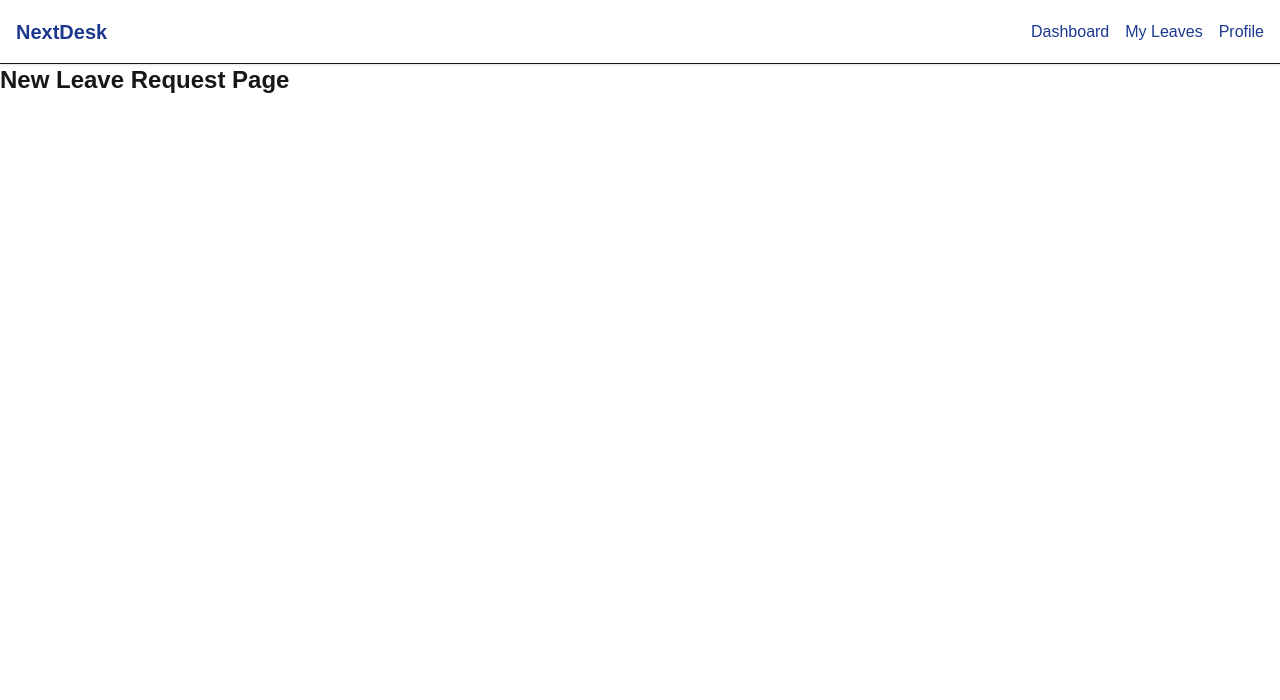
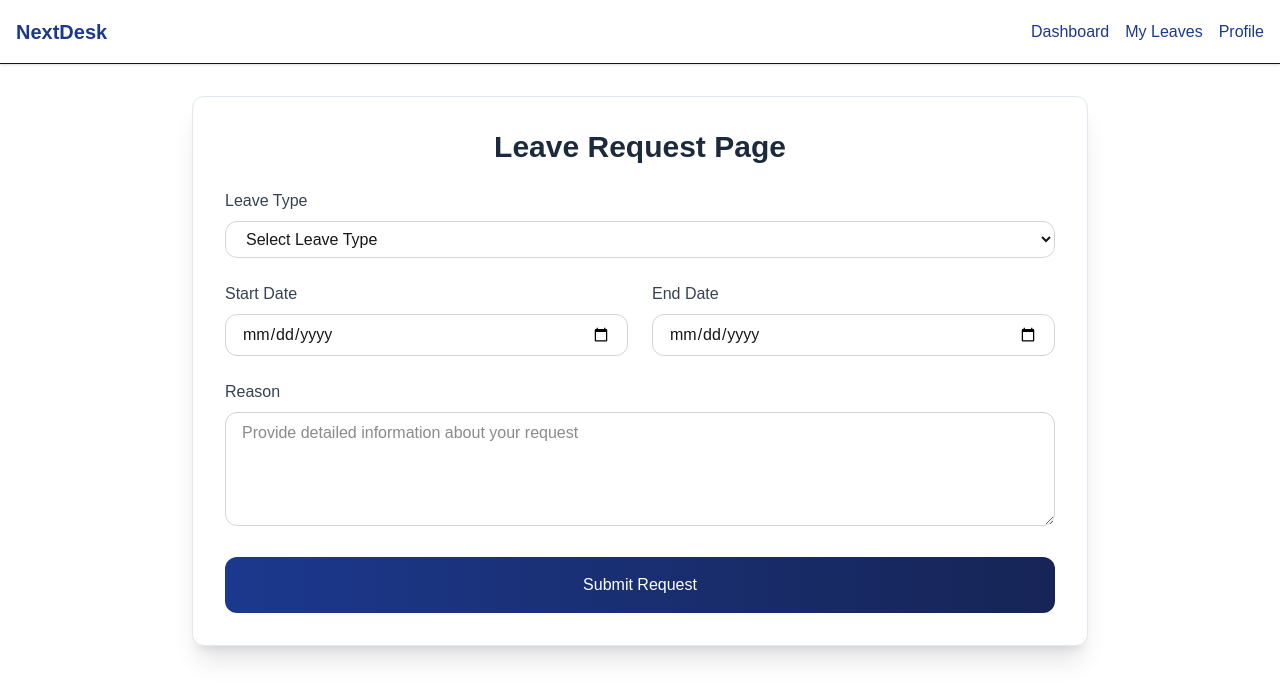
Before and after one commit to portgasalif/nextdesk, a Next.js app: page /leaveRequest/new-leave-request in a window 1280 px wide. Shown: the top 700 px of the page. Built offline with nearby package versions, Linux system fonts and the light colour scheme.

Commit message:
feat: Enhance form accessibility by adding HTML labels and IDs for inputs

```diff
--- a/src/app/(employee)/dashboardEmployee/new-request/page.tsx
+++ b/src/app/(employee)/dashboardEmployee/new-request/page.tsx
@@ -57,10 +57,15 @@ export default function NewRequestPage() {
         </h1>
         <form className="space-y-6" onSubmit={handleSubmit}>
           <div>
-            <label className="block font-medium text-slate-900 mb-2">
+            <label
+              htmlFor="category"
+              className="block font-medium text-slate-900 mb-2"
+            >
               Category
             </label>
             <select
+              id="category"
+              name="category"
               onChange={(e) => setCategory(e.target.value)}
               value={category}
               className="w-full px-4 py-2 border rounded-xl focus:border-blue-500 focus:ring-2 focus:ring-blue-500 border-gray-300"
@@ -77,10 +82,15 @@ export default function NewRequestPage() {
           </div>
 
           <div>
-            <label className="block font-medium text-slate-900 mb-2">
+            <label
+              htmlFor="subject"
+              className="block font-medium text-slate-900 mb-2"
+            >
               Subject
             </label>
             <input
+              id="subject"
+              name="subject"
               type="text"
               placeholder="Brief description of your request"
               required
@@ -89,12 +99,16 @@ export default function NewRequestPage() {
               onChange={(e) => setSubject(e.target.value)}
             />
           </div>
-
           <div>
-            <label className="block font-medium text-slate-900 mb-2">
+            <label
+              htmlFor="description"
+              className="block font-medium text-slate-900 mb-2"
+            >
               Description
             </label>
             <textarea
+              id="description"
+              name="description"
               placeholder="Provide detailed information about your request"
               required
               rows={4}
@@ -103,7 +117,6 @@ export default function NewRequestPage() {
               onChange={(e) => setDescription(e.target.value)}
             />
           </div>
-
           <div>
             <button
               type="submit"
--- a/src/app/(employee)/dashboardEmployee/page.tsx
+++ b/src/app/(employee)/dashboardEmployee/page.tsx
@@ -73,7 +73,7 @@ export default function DashboardEmployeePage() {
             className="text-white font-semibold py-3 px-5 w-full bg-gradient-to-r from-blue-900 to-blue-950 hover:from-blue-950 hover:to-blue-900 rounded-xl cursor-pointer "
             onClick={() => router.push("/dashboardEmployee/new-request")}
           >
-            New Leave Request
+            New Request
           </button>
         </div>
       </div>
--- a/src/app/(employee)/leaveRequest/new-leave-request/page.tsx
+++ b/src/app/(employee)/leaveRequest/new-leave-request/page.tsx
@@ -1,9 +1,111 @@
 "use client";
+import { useState } from "react";
+import { useRouter } from "next/navigation";
 
-export default function newLeaveRequestPage() {
+export default function NewLeaveRequestPage() {
+  const [leaveType, setLeaveType] = useState("");
+  const [startDate, setStartDate] = useState("");
+  const [endDate, setEndDate] = useState("");
+  const [reason, setReason] = useState("");
+  const [loading, setLoading] = useState(false);
+  const router = useRouter();
+
+  const handleSubmit = (e: React.FormEvent) => {
+    e.preventDefault();
+  };
   return (
-    <div>
-      <h1 className="text-2xl font-bold mb-4">New Leave Request Page</h1>
+    <div className="min-h-screen px-4 py-8">
+      <div className="max-w-4xl mx-auto bg-white rounded-xl shadow-xl border border-slate-200 p-8">
+        <h1 className="text-3xl font-bold mb-6 text-center text-slate-800">
+          Leave Request Page
+        </h1>
+        <form className="space-y-6" onSubmit={handleSubmit}>
+          <div>
+            <label
+              htmlFor="leave-type-select"
+              className="block  font-medium text-gray-700 mb-2"
+            >
+              Leave Type
+            </label>
+            <select
+              id="leave-type-select"
+              name="leave-type-select"
+              onChange={(e) => setLeaveType(e.target.value)}
+              value={leaveType}
+              className="w-full px-4 py-2 border border-gray-300 rounded-xl focus:outline-none focus:ring-2 focus:ring-blue-500 focus:border-transparent transition-all"
+              required
+            >
+              <option value="">Select Leave Type</option>
+              <option value="Annual Leave">Annual Leave</option>
+              <option value="Sick Leave">Sick Leave</option>
+              <option value="Emergency Leave">Emergency Leave</option>
+              <option value="Other">Other</option>
+            </select>
+          </div>
+          <div className="flex gap-6">
+            <div className="flex-1">
+              <label
+                htmlFor="start-date"
+                className="block  font-medium text-gray-700 mb-2"
+              >
+                Start Date
+              </label>
+              <input
+                id="start-date"
+                name="start-date"
+                type="date"
+                className="w-full px-4 py-2 border border-gray-300 rounded-xl focus:outline-none focus:ring-2 focus:ring-blue-500 focus:border-transparent transition-all"
+                value={startDate}
+                onChange={(e) => setStartDate(e.target.value)}
+              />
+            </div>
+            <div className="flex-1">
+              <label
+                htmlFor="end-date"
+                className="block  font-medium text-gray-700 mb-2"
+              >
+                End Date
+              </label>
+              <input
+                id="end-date"
+                name="end-date"
+                type="date"
+                className="w-full px-4 py-2 border border-gray-300 rounded-xl focus:outline-none focus:ring-2 focus:ring-blue-500 focus:border-transparent transition-all"
+                value={endDate}
+                onChange={(e) => setEndDate(e.target.value)}
+              />
+            </div>
+          </div>
+
+          <div>
+            <label
+              htmlFor="reason"
+              className="block font-medium text-gray-700 mb-2"
+            >
+              Reason
+            </label>
+            <textarea
+              id="reason"
+              name="reason"
+              placeholder="Provide detailed information about your request"
+              rows={4}
+              className="w-full px-4 py-2 border border-gray-300 rounded-xl focus:outline-none focus:ring-2 focus:ring-blue-500 focus:border-transparent transition-all"
+              value={reason}
+              onChange={(e) => setReason(e.target.value)}
+              required
+            />
+          </div>
+          <div>
+            <button
+              type="submit"
+              className="w-full text-white py-4 px-6 rounded-xl bg-gradient-to-r from-blue-900 to-blue-950 hover:from-blue-950 hover:to-blue-900 disabled:opacity-50 disabled:cursor-not-allowed"
+              disabled={loading}
+            >
+              {loading ? "Submitting..." : "Submit Request"}
+            </button>
+          </div>
+        </form>
+      </div>
     </div>
   );
 }
--- a/src/app/page.tsx
+++ b/src/app/page.tsx
@@ -52,18 +52,20 @@ export default function LoginPage() {
     <div className="min-h-screen flex items-center justify-center bg-gradient-to-br from-slate-50 to-blue-50">
       <div className="w-full max-w-md mx-4">
         <div className="bg-white p-8 rounded-xl shadow-lg border border-gray-100">
-          {/* Header */}
           <div className="text-center mb-8">
             <h1 className="text-3xl font-bold text-slate-800 mb-2">NextDesk</h1>
             <p className="text-gray-600 text-sm">IT Help Desk System</p>
           </div>
-          {/* Form */}
           <form className="space-y-5" onSubmit={handleLogin}>
             <div>
-              <label className="block text-sm font-medium text-gray-700 mb-2">
+              <label
+                htmlFor="username-input"
+                className="block text-sm font-medium text-gray-700 mb-2"
+              >
                 Username
               </label>
               <input
+                id="username-input"
                 type="text"
                 placeholder="Enter your username"
                 required
@@ -74,10 +76,14 @@ export default function LoginPage() {
             </div>
 
             <div>
-              <label className="block text-sm font-medium text-gray-700 mb-2">
+              <label
+                htmlFor="password-input"
+                className="block text-sm font-medium text-gray-700 mb-2"
+              >
                 Password
               </label>
               <input
+                id="password-input"
                 type="password"
                 placeholder="Enter your password"
                 required
@@ -96,17 +102,12 @@ export default function LoginPage() {
             </button>
           </form>
 
-          {/* Divider */}
-          <div className="relative my-6">
-            <div className="absolute inset-0 flex items-center">
-              <div className="w-full border-t border-gray-200"></div>
-            </div>
-            <div className="relative flex justify-center text-sm">
-              <span className="px-3 bg-white text-gray-500">or</span>
-            </div>
+          <div className="my-6 flex items-center gap-4">
+            <div className="h-px flex-1 bg-gray-200"></div>
+            <span className="text-sm text-gray-500">or</span>
+            <div className="h-px flex-1 bg-gray-200"></div>
           </div>
 
-          {/* Register Link */}
           <button
             type="button"
             className="w-full py-4 px-6 border border-blue-950 text-blue-950 font-semibold rounded-xl hover:bg-blue-50 transition-colors duration-200"
@@ -115,7 +116,6 @@ export default function LoginPage() {
             Create Account
           </button>
 
-          {/* Forgot Password */}
           <div className="text-center mt-4">
             <button
               type="button"
```
Also changed, not shown: src/app/auth/register/page.tsx (+26 -6 lines).
